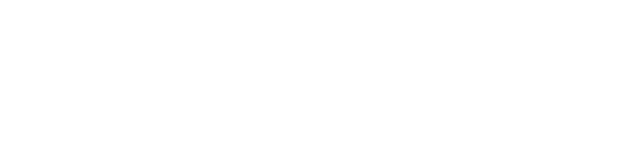
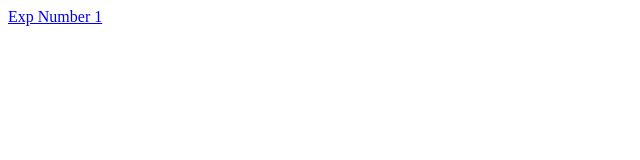
Before and after one commit to Manush07/WebTechnology, a plain HTML site: page index.html in a window 1280 px wide. Shown: the whole page, without its empty margins (0-640 px from the left). Drawn offline with Linux system fonts and the light colour scheme.

Commit message:
Linked Exp1

```diff
--- a/index.html
+++ b/index.html
@@ -8,7 +8,7 @@
 
 <body>
 
-  <a href="Exp1/index.html"></a>
+  <a href="Exp1/index.html"> Exp Number 1 </a>
   <a href=""></a>
   <a href=""></a>
   <a href=""></a>
```
